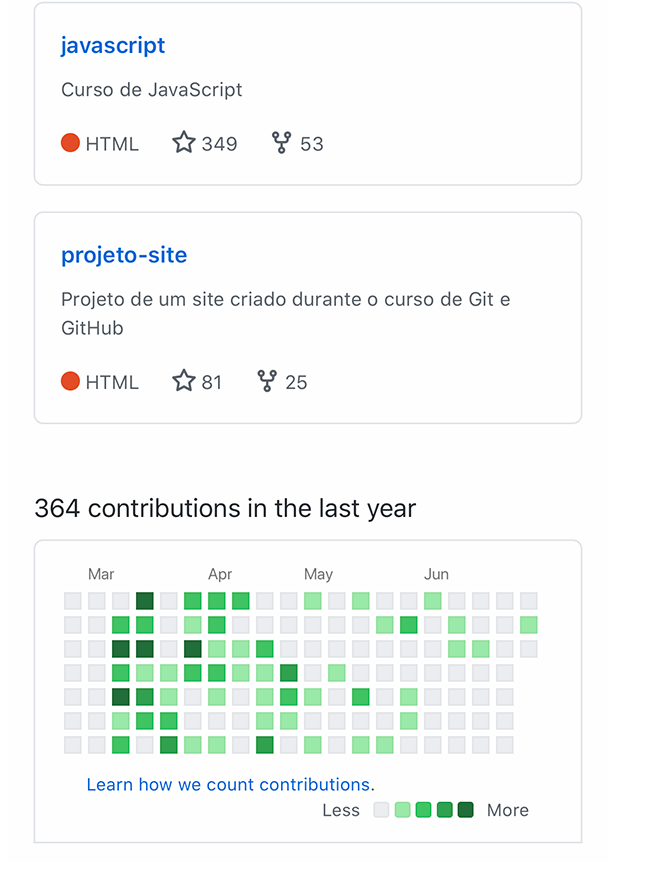
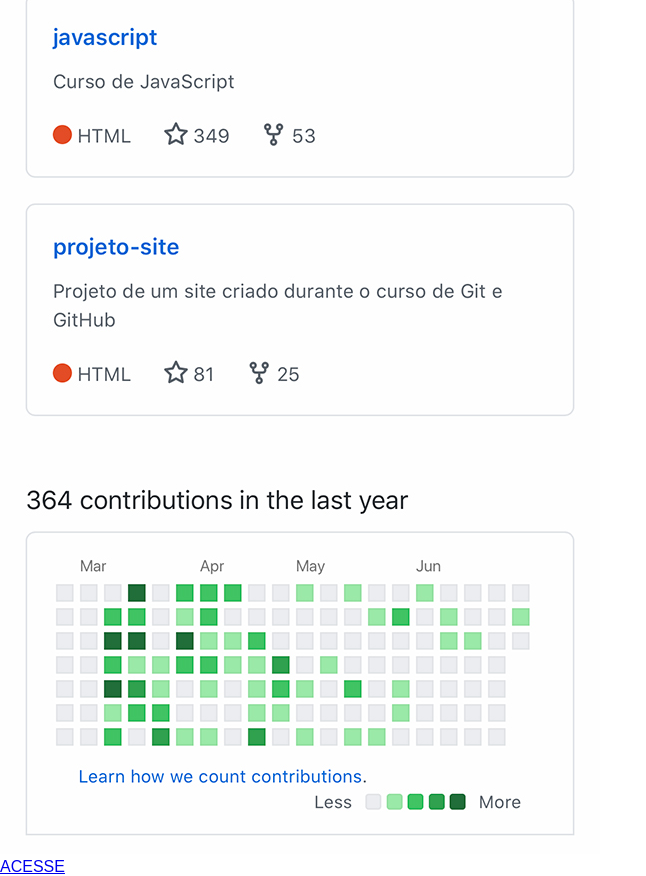
Before and after one commit to Alanfbrum/redes, a plain HTML site: page github.html in a window 1280 px wide. Shown: the part 1364-2240 px from the top of the page, without its empty margins (0-646 px from the left). Drawn offline with Linux system fonts and the light colour scheme.

Commit message:
Update github.html

```diff
--- a/github.html
+++ b/github.html
@@ -6,11 +6,24 @@
     <meta name="viewport" content="width=device-width, initial-scale=1.0">
     <title>GitHub</title>
     <style>
+        *{
+            margin: 0px;
+            padding: 0px;
+            font-family: Arial, Helvetica, sans-serif;
+        }
+
+        img{
+
+        }
+
+        a{
+            display: block;
+        }
 
     </style>
 </head>
 <body>
     <img src="imagens/tela-github.jpg" alt="GitHub">
-    <a href=""></a>
+    <a href="https://github.com/Alanfbrum" target="_blank">ACESSE</a>
 </body>
 </html>
```
